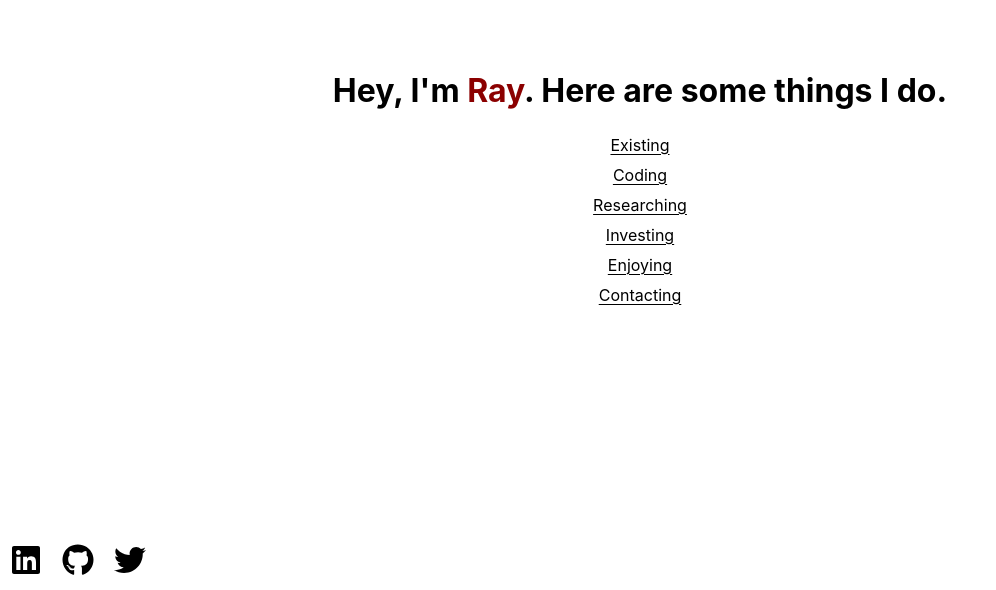
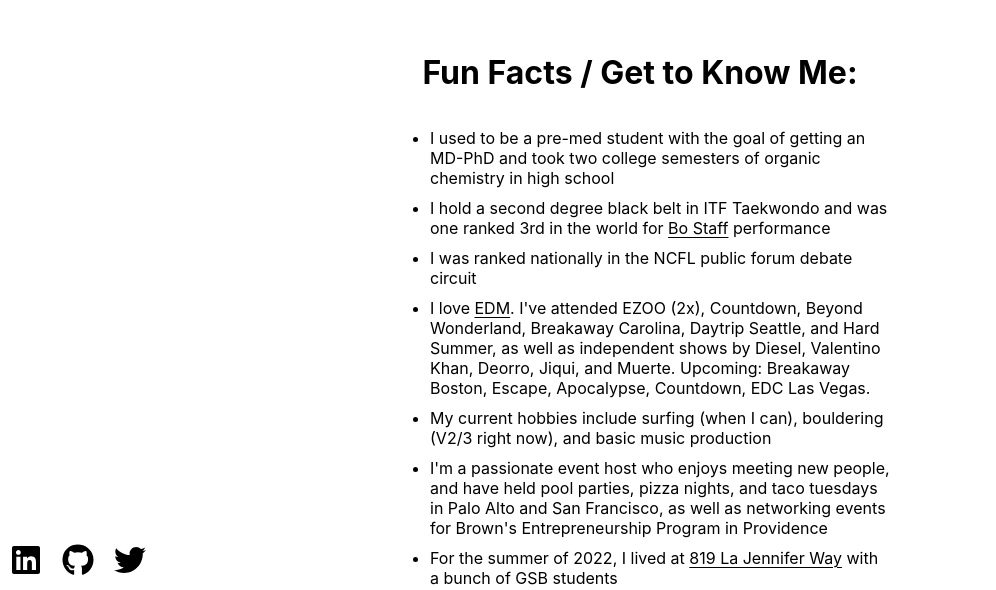
Before and after one commit to raydelvecchio/raydelv.tech, a React (Create React App) app: page /fun in a window 1280 px wide. Shown: the part 210-800 px from the top of the page, without its empty margins (0-996 px from the left). Built offline with nearby package versions, Linux system fonts and the light colour scheme.

Commit message:
saving progress on hobbies

```diff
--- a/src/App.js
+++ b/src/App.js
@@ -2,13 +2,15 @@
 import { BrowserRouter as Router, Routes, Route } from 'react-router-dom';
 import Home from "./components/Home";
 import Contact from "./components/Contact";
+import Misc from "./components/Misc";
 
 function App() {
     return (
         <Router>
             <Routes>
                 <Route exact path="/" element={<Home />} />
-                <Route path="contact" element={<Contact />} />
+                <Route path="/contact" element={<Contact />} />
+                <Route path="/fun" element={<Misc />} />
                 <Route path="*" element={<Home />} />
             </Routes>
         </Router>
--- /dev/null
+++ b/src/components/Misc.js
@@ -0,0 +1,43 @@
+import "./title_with_list.css"
+import SocialLinks from "./SocialLinks";
+import React from "react";
+
+function Misc() {
+    return (
+        <div className="container">
+            <div className="message">
+                Fun Facts / Get to Know Me:
+            </div>
+            <div className="centered-list">
+                <div className="bullet-list-container">
+                    <ul>
+                        <li>
+                            I used to be a pre-med student with the goal of getting an MD-PhD and took two college semesters of organic chemistry in high school
+                        </li>
+                        <li>
+                            I hold a second degree black belt in ITF Taekwondo and was one ranked 3rd in the world for <a href="https://centurymartialarts.com/collections/bo-staff">Bo Staff</a> performance
+                        </li>
+                        <li>
+                            I was ranked nationally in the NCFL public forum debate circuit
+                        </li>
+                        <li>
+                            I love <a href="https://en.wikipedia.org/wiki/Electronic_dance_music">EDM</a>. I've attended EZOO (2x), Countdown, Beyond Wonderland, Breakaway Carolina, Daytrip Seattle, and Hard Summer, as well as independent shows by Diesel, Valentino Khan, Deorro, Jiqui, and Muerte. Upcoming: Breakaway Boston, Escape, Apocalypse, Countdown, EDC Las Vegas.
+                        </li>
+                        <li>
+                            My current hobbies include surfing (when I can), bouldering (V2/3 right now), and basic music production
+                        </li>
+                        <li>
+                            I'm a passionate event host who enjoys meeting new people, and have held pool parties, pizza nights, and taco tuesdays in Palo Alto and San Francisco, as well as networking events for Brown's Entrepreneurship Program in Providence
+                        </li>
+                        <li>
+                            For the summer of 2022, I lived at <a href="https://www.businessinsider.com/facebook-house-inside-palo-alto-home-mark-zuckerberg-la-jennifer-2017-12">819 La Jennifer Way</a> with a bunch of GSB students
+                        </li>
+                    </ul>
+                </div>
+            </div>
+            <SocialLinks />
+        </div>
+    );
+}
+
+export default Misc;
--- a/src/components/title_with_list.css
+++ b/src/components/title_with_list.css
@@ -1,9 +1,4 @@
 .centered-list {
-    display: flex;
-    flex-direction: column;
-    align-items: center;
-    justify-content: center;
-    list-style-type: none;
     margin: 0;
     padding: 0;
 }
@@ -25,7 +20,11 @@
     flex-direction: column;
     align-items: center;
     justify-content: center;
-    height: 100vh;
+    position: fixed;
+    top: 0;
+    left: 0;
+    right: 0;
+    bottom: 0;
 }
 
 .message {
@@ -33,3 +32,23 @@
     font-weight: bold;
     margin-bottom: 20px;
 }
+
+a {
+    color: #000;
+    text-decoration: underline;
+    text-decoration-thickness: 1px;  /* Adjust the thickness of the underline */
+    text-underline-offset: 3px;
+}
+
+.a:hover {
+    color: darkred;
+}
+
+li {
+    margin-bottom: 10px;
+}
+
+.bullet-list-container {
+    width: 500px;  /* Adjust as needed */
+    height: 200px;  /* Adjust as needed */
+}
```
Also changed, not shown: 1 other file (tests, documents, lock files or other folders).
